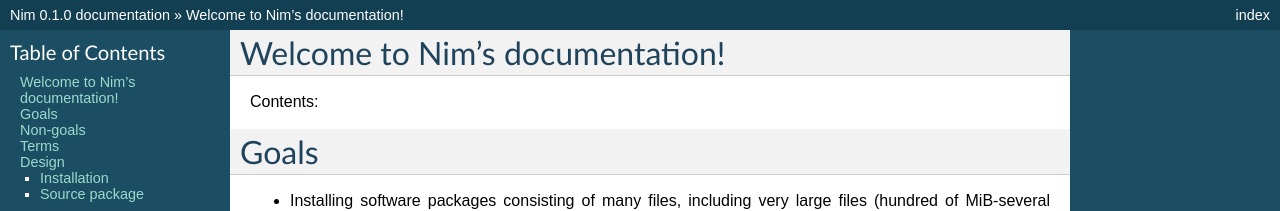
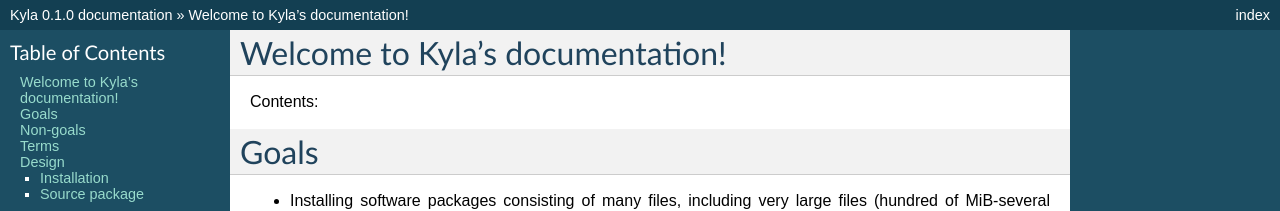
Before and after one commit to Anteru/kyla, a Sphinx documentation site: the page built from doc/source/index.rst, in a window 1280 px wide and 900 px high. Shown: the top 211 px of the window. Built offline with Sphinx 7.4.7, drawn with Linux system fonts in a browser that asks for light colours; some of the changed text lies outside the part shown.

Commit message:
Rename nim to kyla.

```diff
--- a/doc/source/conf.py
+++ b/doc/source/conf.py
@@ -1,7 +1,7 @@
 #!/usr/bin/env python3
 # -*- coding: utf-8 -*-
 #
-# Nim documentation build configuration file, created by
+# Kyla documentation build configuration file, created by
 # sphinx-quickstart on Fri Jan 16 15:05:01 2015.
 #
 # This file is execfile()d with the current directory set to its
@@ -46,7 +46,7 @@
 master_doc = 'index'
 
 # General information about the project.
-project = 'Nim'
+project = 'Kyla'
 copyright = '2015, Matthäus G. Chajdas'
 
 # The version info for the project you're documenting, acts as replacement for
@@ -179,7 +179,7 @@
 #html_file_suffix = None
 
 # Output file base name for HTML help builder.
-htmlhelp_basename = 'Nimdoc'
+htmlhelp_basename = 'kyladoc'
 
 
 # -- Options for LaTeX output ---------------------------------------------
@@ -199,7 +199,7 @@
 # (source start file, target name, title,
 #  author, documentclass [howto, manual, or own class]).
 latex_documents = [
-  ('index', 'Nim.tex', 'Nim Documentation',
+  ('index', 'kyla.tex', 'Kyla Documentation',
    'Matthäus G. Chajdas', 'manual'),
 ]
 
@@ -229,7 +229,7 @@
 # One entry per manual page. List of tuples
 # (source start file, name, description, authors, manual section).
 man_pages = [
-    ('index', 'nim', 'Nim Documentation',
+    ('index', 'kyla', 'Kyla Documentation',
      ['Matthäus G. Chajdas'], 1)
 ]
 
@@ -243,8 +243,8 @@
 # (source start file, target name, title, author,
 #  dir menu entry, description, category)
 texinfo_documents = [
-  ('index', 'Nim', 'Nim Documentation',
-   'Matthäus G. Chajdas', 'Nim', 'One line description of project.',
+  ('index', 'Kyla', 'Kyla Documentation',
+   'Matthäus G. Chajdas', 'Kyla', 'One line description of project.',
    'Miscellaneous'),
 ]
 
--- a/doc/source/index.rst
+++ b/doc/source/index.rst
@@ -1,4 +1,4 @@
-Welcome to Nim's documentation!
+Welcome to Kyla's documentation!
 ===============================
 
 Contents:
```
Also changed, not shown: 7 other files.
